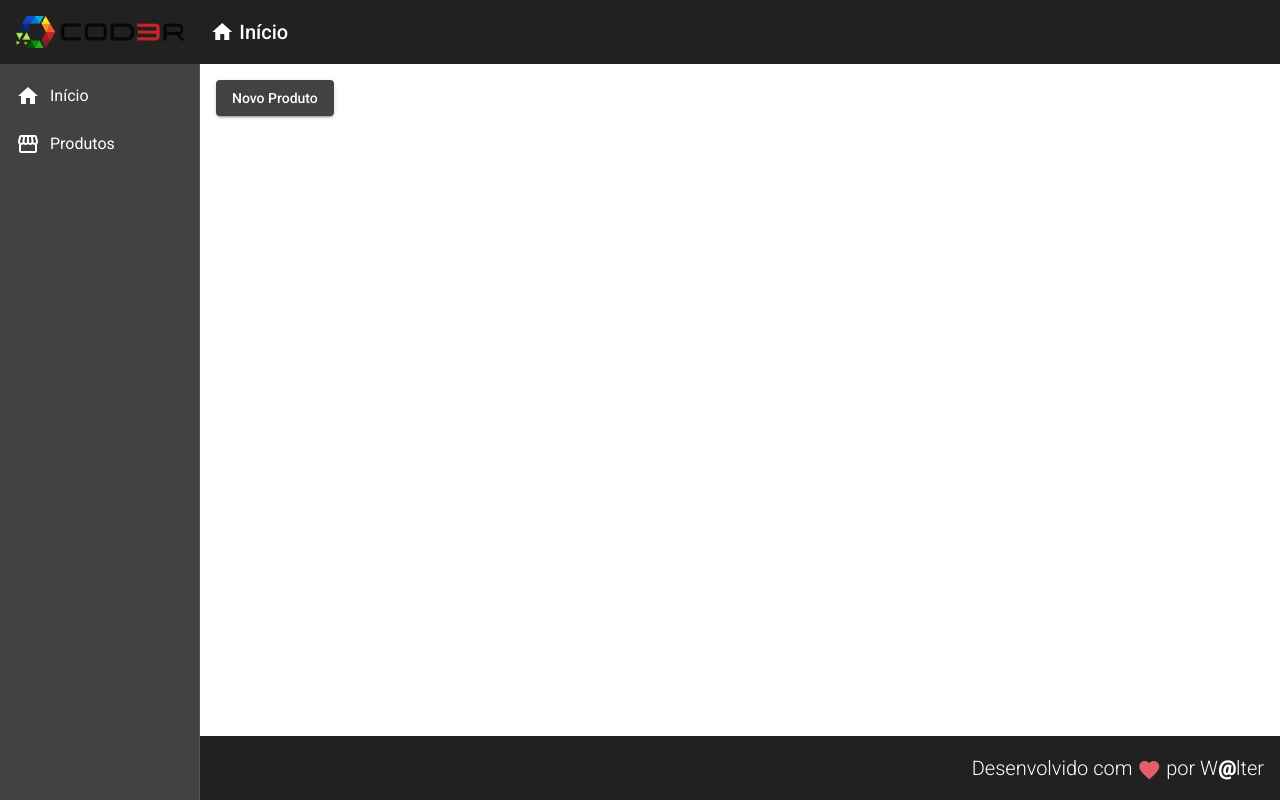
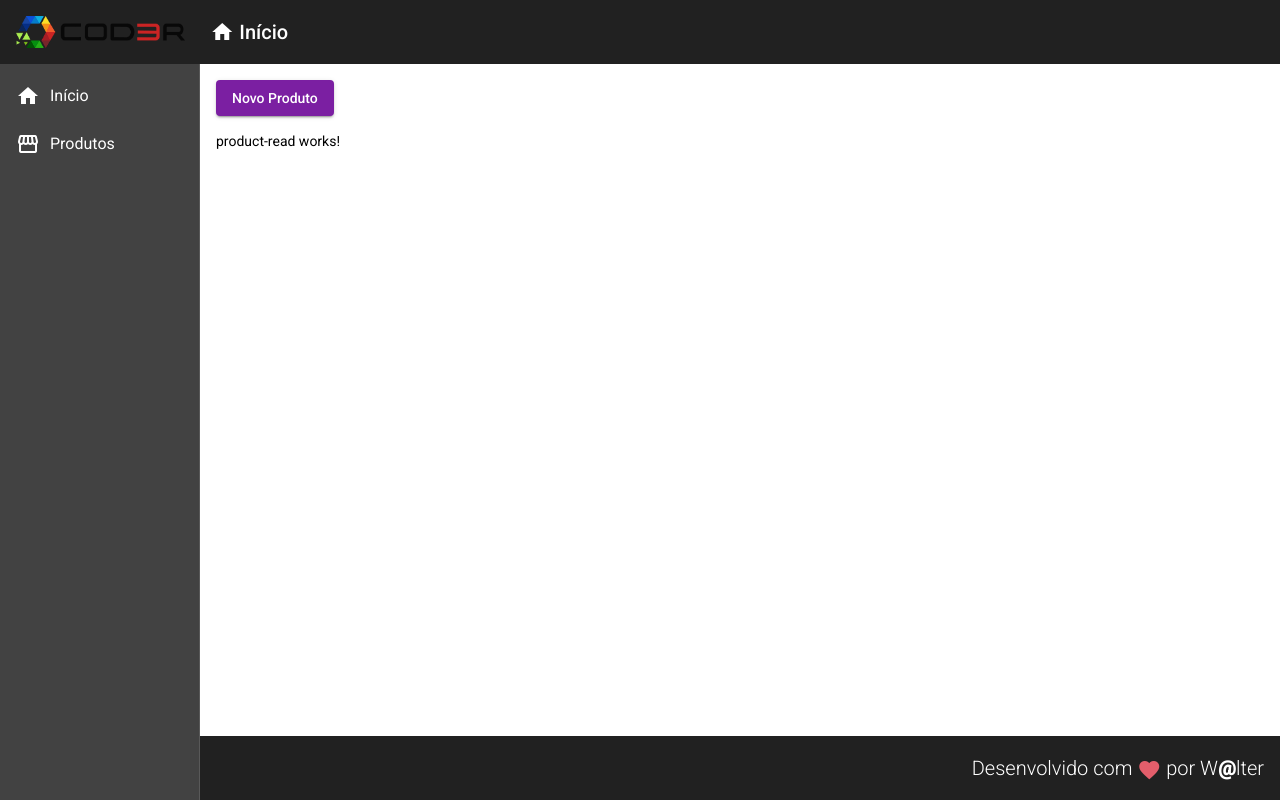
Before and after one commit to WalterLimaViana/projetoCrud, an Angular app in the folder frontend/: page /products in a window 1280 px wide. Built offline with nearby package versions, Linux system fonts and the light colour scheme; no server answers.

Commit message:
create read method

```diff
--- a/frontend/src/app/app.module.ts
+++ b/frontend/src/app/app.module.ts
@@ -16,6 +16,7 @@ import { MatButtonModule } from "@angular/material/button";
 import { MatSnackBarModule } from "@angular/material/snack-bar";
 import { HomeComponent } from "./views/home/home.component";
 import { ProductCrudComponent } from "./views/product-crud/product-crud.component";
+import { ProductReadComponent } from "./components/product/product-read/product-read.component";
 import { RedDirective } from "./directives/red.directive";
 import { ForDirective } from "./directives/for.directive";
 import { ProductCreateComponent } from "./components/product/product-create/product-create.component";
@@ -35,6 +36,7 @@ import { MatInputModule } from "@angular/material/input";
     RedDirective,
     ForDirective,
     ProductCreateComponent,
+    ProductReadComponent,
   ],
   imports: [
     BrowserModule,
--- /dev/null
+++ b/frontend/src/app/components/product/product-read/product-read.component.html
@@ -0,0 +1 @@
+<p>product-read works!</p>
--- /dev/null
+++ b/frontend/src/app/components/product/product-read/product-read.component.ts
@@ -0,0 +1,21 @@
+import { Component, OnInit } from "@angular/core";
+import { Product } from "../product.module";
+import { ProductService } from "../product.service";
+
+@Component({
+  selector: "app-product-read",
+  templateUrl: "./product-read.component.html",
+  styleUrls: ["./product-read.component.css"],
+})
+export class ProductReadComponent implements OnInit {
+  products: Product[] | undefined;
+
+  constructor(private productService: ProductService) {}
+
+  ngOnInit(): void {
+    this.productService.read().subscribe((products) => {
+      this.products = products;
+      console.log(products);
+    });
+  }
+}
--- a/frontend/src/app/components/product/product.service.ts
+++ b/frontend/src/app/components/product/product.service.ts
@@ -22,4 +22,8 @@ export class ProductService {
   create(product: Product): Observable<Product> {
     return this.http.post<Product>(this.baseUrl, product);
   }
+
+  read(): Observable<Product[]> {
+    return this.http.get<Product[]>(this.baseUrl);
+  }
 }
--- a/frontend/src/app/views/product-crud/product-crud.component.css
+++ b/frontend/src/app/views/product-crud/product-crud.component.css
@@ -0,0 +1,3 @@
+button {
+  margin-bottom: 15px;
+}
--- a/frontend/src/app/views/product-crud/product-crud.component.html
+++ b/frontend/src/app/views/product-crud/product-crud.component.html
@@ -1,3 +1,5 @@
-<button mat-raised-button (click)="navigateToProductCreate()">
+<button mat-raised-button (click)="navigateToProductCreate()" color="primary">
     Novo Produto
 </button>
+
+<app-product-read></app-product-read>
```
Also changed, not shown: frontend/src/app/components/product/product-read/product-read.component.css (added).
